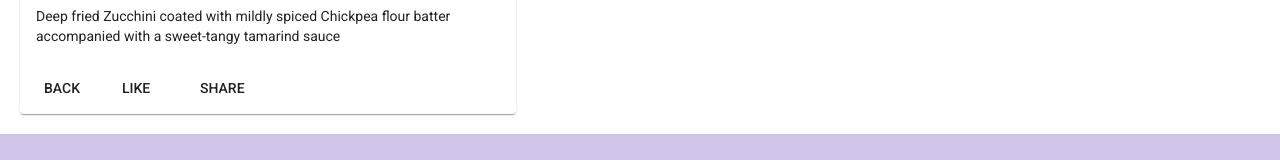
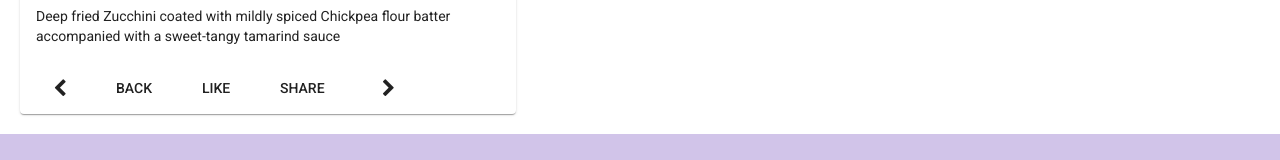
Before and after one commit to rifayetazamtalukder/conFusion, an Angular app: page /dishdetail/1 in a window 1280 px wide. Shown: the part 922-1082 px from the top of the page. Built offline with nearby package versions, Linux system fonts and the light colour scheme.

Commit message:
RxJS Part 2

```diff
--- a/src/app/dishdetail/dishdetail.component.html
+++ b/src/app/dishdetail/dishdetail.component.html
@@ -30,10 +30,18 @@
 
             <mat-card-actions>
 
+                <button mat-button [routerLink]="['/dishdetail', prev]">
+                    <span class="fa fa-chevron-left fa-lg"></span>
+                </button>
                 <button mat-button (click)="goBack()">BACK</button>
                 <button mat-button>LIKE</button>
                 <button mat-button>SHARE</button>
 
+                <span class="flex-spacer"></span>
+
+                <button mat-button [routerLink]="['/dishdetail', next]">
+                    <span class="fa fa-chevron-right fa-lg"></span>
+                </button>
             </mat-card-actions>
 
         </mat-card>
--- a/src/app/dishdetail/dishdetail.component.ts
+++ b/src/app/dishdetail/dishdetail.component.ts
@@ -1,8 +1,10 @@
 import { Component, OnInit } from '@angular/core';
-import { Params, ActivatedRoute } from "@angular/router";
+import { ActivatedRoute, Params } from "@angular/router";
 import { Location } from "@angular/common"; // Enables to track the location of page in the history of browser
 import { Dish } from '../shared/dish';
 import { DishService } from "../services/dish.service";
+
+import { switchMap } from "rxjs/operators";
 
 
 
@@ -14,6 +16,9 @@ import { DishService } from "../services/dish.service";
 export class DishdetailComponent implements OnInit {
 
   dish: Dish;
+  dishIds: string[];
+  prev: string;
+  next: string;
 
 
   constructor(private dishService: DishService,
@@ -21,20 +26,33 @@ export class DishdetailComponent implements OnInit {
     private location: Location) { }
 
   ngOnInit() {
-    let id = this.activatedRoute.snapshot.params['id'];
 
-    this.dishService.getDish(id)
-      .subscribe((dish) => this.dish = dish);
+    this.dishService.getDishIds()
+      .subscribe(dishIds => this.dishIds = dishIds);
+
+    this.activatedRoute.params
+      .pipe(switchMap((params: Params) => this.dishService.getDish(params['id'])))
+      .subscribe(dish => {
+        this.dish = dish;
+        this.setPrevNext(dish.id);
+      });
   }
+
+  setPrevNext(dishId: string) {
+
+    const index = this.dishIds.indexOf(dishId);
+
+    this.prev = this.dishIds[(this.dishIds.length + index - 1) % this.dishIds.length];
+
+    this.next = this.dishIds[(this.dishIds.length + index + 1) % this.dishIds.length];
+
+  }
+
+
 
   goBack(): void {
     this.location.back();
   }
 
-  goForward(): void {
-    this.location.forward();
-  }
-
-
 
 }
--- a/src/app/services/dish.service.ts
+++ b/src/app/services/dish.service.ts
@@ -28,4 +28,9 @@ export class DishService {
     return of(DISHES.filter((dish) => dish.featured)[0]).pipe(delay(2000));
   }
 
+  getDishIds(): Observable<string[] | any> {
+    return of(DISHES.map(dish => dish.id));
+  }
+
+
 }
```
